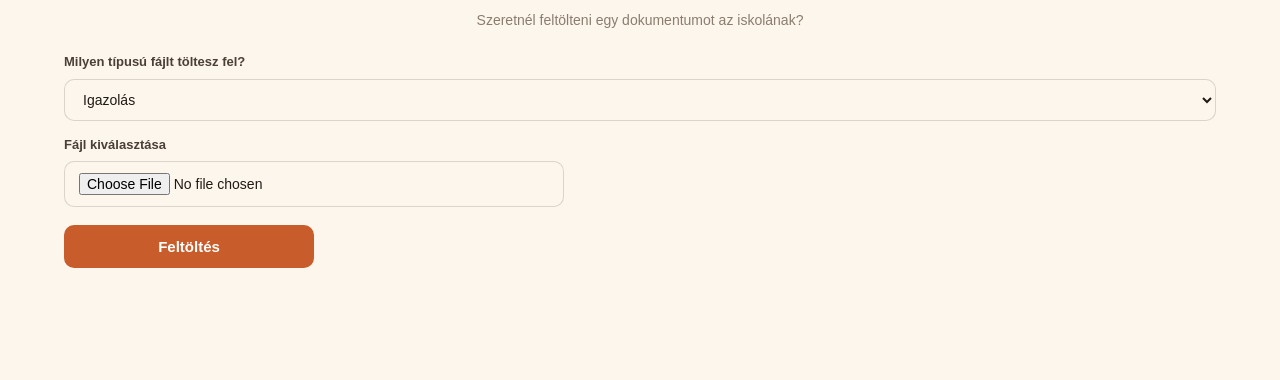
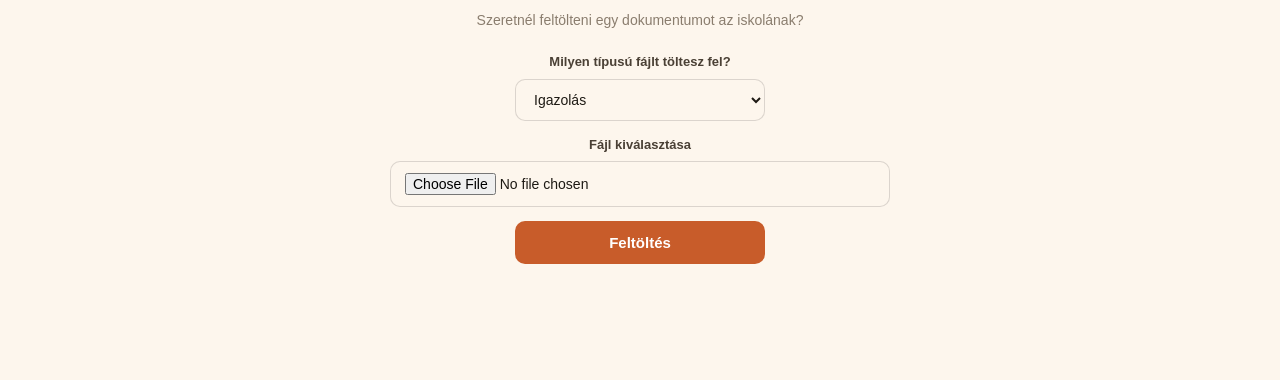
Before and after one commit to hrvthDev/tobbcelo_projekt, a website: page public/students.html in a window 1280 px wide. Shown: the part 420-800 px from the top of the page. Drawn offline with Linux system fonts and the light colour scheme; no server answers.

Commit message:
Javitások

```diff
--- a/package.json
+++ b/package.json
@@ -4,7 +4,8 @@
   "description": "",
   "main": "index.js",
   "scripts": {
-    "test": "echo \"Error: no test specified\" && exit 1"
+    "test": "echo \"Error: no test specified\" && exit 1",
+    "start": "node index.js"
   },
   "keywords": [],
   "author": "",
--- a/public/iskola.css
+++ b/public/iskola.css
@@ -608,7 +608,9 @@ h2 {
 }
 
 .form-group {
-  display: flex; flex-direction: column; gap: 6px; margin-bottom: 14px;
+  display: flex; flex-direction: column; gap: 6px; margin-bottom: 14px; align-items: center;
+
+
 }
 .form-group label {
   font-size: 13px; font-weight: 600; color: var(--ink-mid);
@@ -639,6 +641,8 @@ h2 {
   border-radius: 10px; border: none; cursor: pointer;
   transition: background .15s, transform .15s;
   margin-top: 4px;
+  display: block;
+  margin: auto;
 }
 .form-submit:hover { background: #A84920; transform: translateY(-1px); }
 
@@ -853,6 +857,6 @@ input{
   height: 250px;
 }
 
-#news-title{
-
+#fileType{
+  width: 250px;
 }
--- a/public/js/index.js
+++ b/public/js/index.js
@@ -20,7 +20,11 @@ function createNews() {
 
       const data = await reponse.json();
 
+
+      alert("Sikeresen létrehoztad!")
       console.log("Sikeresen létrehoztad a bejegyzést!", data.title)
+
+
 
     }
 
```
